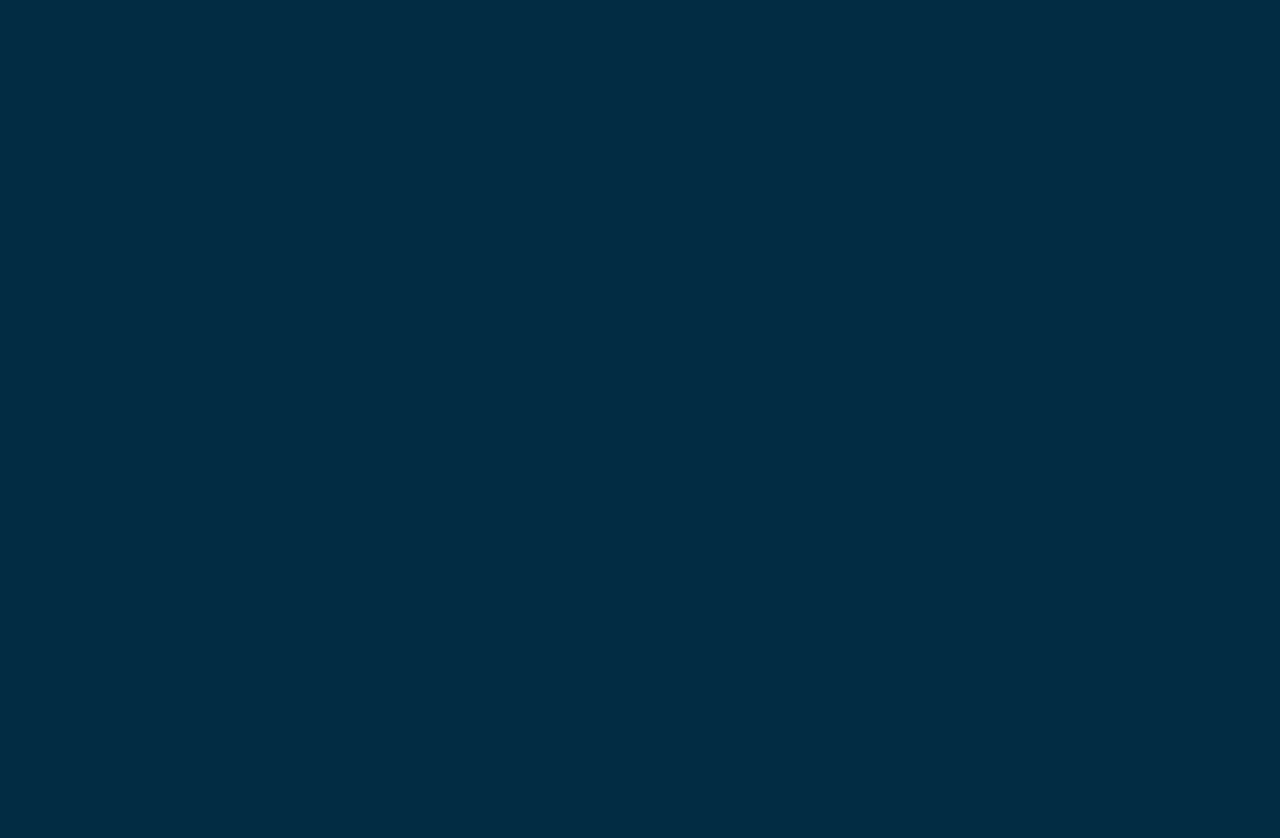
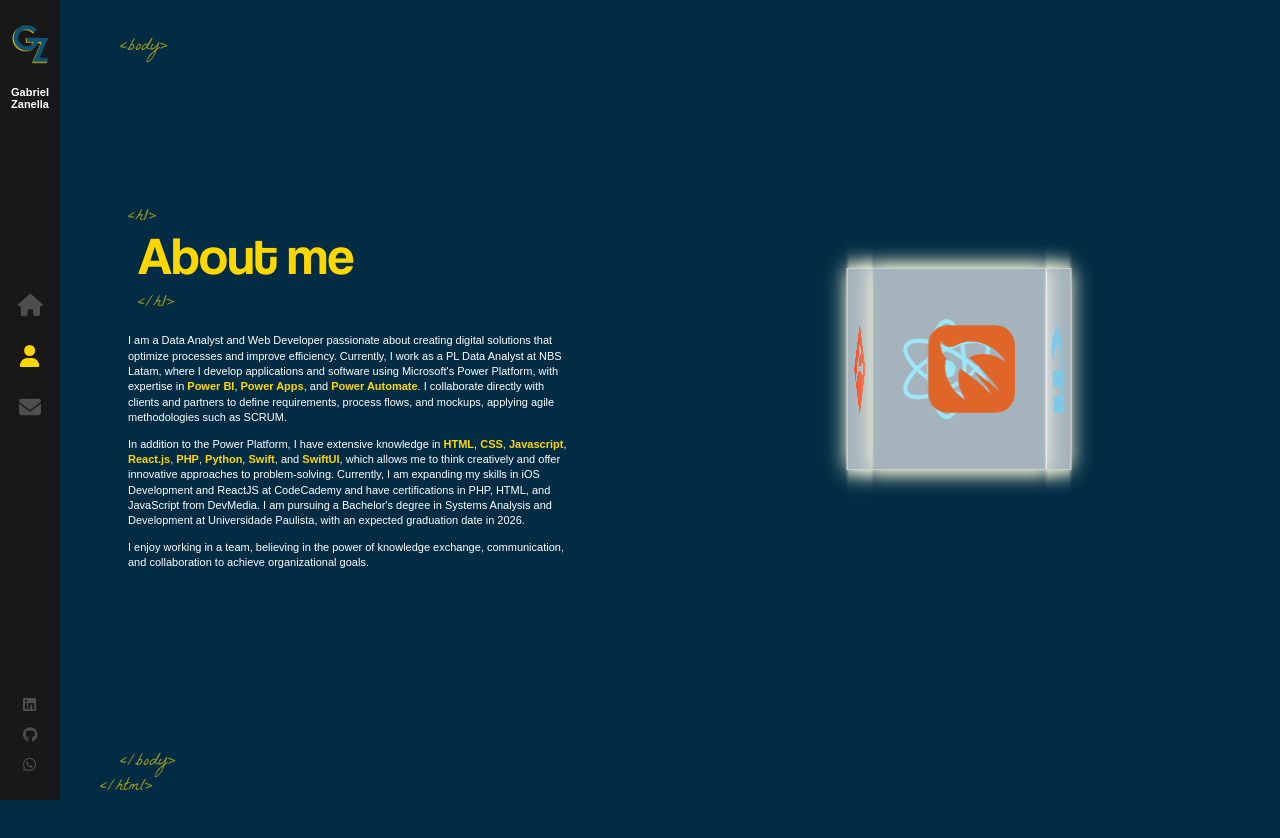
Before and after one commit to gabriel030899/my-portfolio-react, a React (Create React App) app: page /about in a window 1280 px wide. Before the commit this address had no page. Shown: the top 838 px of the page. Before the commit the page ends 800 px from the top, so only its background shows below. Built offline with nearby package versions, Linux system fonts and the light colour scheme.

Commit message:
created about screen and fixed name on nav bar

```diff
--- a/src/App.js
+++ b/src/App.js
@@ -3,6 +3,7 @@ import { Routes, Route } from 'react-router-dom';
 import Layout from './components/Layout';
 import Home from './components/Home';
 import MoreProjects from './components/MoreProjects';
+import About from './components/About';
 
 function App() {
   return (
@@ -11,6 +12,7 @@ function App() {
       <Route path="/" element={<Layout />}>
         <Route index element={<Home />} />
         <Route path='/more-projects' element={<MoreProjects />} />
+        <Route path='/about' element={<About />} />
       </Route>
     </Routes>
     </>
--- /dev/null
+++ b/src/components/About/index.js
@@ -0,0 +1,60 @@
+import './index.scss';
+import AnimatedLetters from '../AnimatedLetters';
+import { useEffect, useState } from 'react';
+import { FontAwesomeIcon } from '@fortawesome/react-fontawesome';
+import { faCss3, faGitAlt, faHtml5, faJsSquare, faPhp, faReact, faSwift } from '@fortawesome/free-brands-svg-icons';
+
+const About = () => {
+    const [letterClass, setLetterClass] = useState('text-animate')
+
+    useEffect(() => {
+            setTimeout(() => {
+                setLetterClass('text-animate-hover')
+            }, 3000)
+        }
+        , [])
+
+    return (
+        <div className="container about-page">
+            <div className="text-zone">
+                <h1>
+                    <AnimatedLetters
+                    letterClass={letterClass}
+                    strArray={['A', 'b', 'o', 'u', 't', ' ', 'm', 'e']}
+                    idx={15}
+                    />
+                </h1>
+                <p>I am a Data Analyst and Web Developer passionate about creating digital solutions that optimize processes and improve efficiency. Currently, I work as a PL Data Analyst at NBS Latam, where I develop applications and software using Microsoft's Power Platform, with expertise in <b>Power BI</b>, <b>Power Apps</b>, and <b>Power Automate</b>. I collaborate directly with clients and partners to define requirements, process flows, and mockups, applying agile methodologies such as SCRUM.</p>
+                <p>In addition to the Power Platform, I have extensive knowledge in <b>HTML</b>, <b>CSS</b>, <b>Javascript</b>, <b>React.js</b>, <b>PHP</b>, <b>Python</b>, <b>Swift</b>, and <b>SwiftUI</b>, which allows me to think creatively and offer innovative approaches to problem-solving.
+Currently, I am expanding my skills in iOS Development and ReactJS at CodeCademy and have certifications in PHP, HTML, and JavaScript from DevMedia.
+I am pursuing a Bachelor's degree in Systems Analysis and Development at Universidade Paulista, with an expected graduation date in 2026.</p>
+                <p>I enjoy working in a team, believing in the power of knowledge exchange, communication, and collaboration to achieve organizational goals.</p>
+            </div>
+
+            <div className="stage-cube-cont">
+                <div className="cubespinner">
+                    <div className="face1">
+                        <FontAwesomeIcon icon={faReact} color="#5ED4F4"/>
+                    </div>
+                    <div className="face2">
+                        <FontAwesomeIcon icon={faHtml5} color="#F06529"/>
+                    </div>
+                    <div className="face3">
+                        <FontAwesomeIcon icon={faCss3} color="#28A4D9"/>
+                    </div>
+                    <div className="face4">
+                        <FontAwesomeIcon icon={faSwift} color="#E06529"/>
+                    </div>
+                    <div className="face5">
+                        <FontAwesomeIcon icon={faJsSquare} color="#EFD81D"/>
+                    </div>
+                    <div className="face6">
+                        <FontAwesomeIcon icon={faGitAlt} color="#EC4D28"/>
+                    </div>
+                </div>
+            </div>
+        </div>
+    )
+}
+
+export default About;
--- /dev/null
+++ b/src/components/About/index.scss
@@ -0,0 +1,79 @@
+.stage-cube-cont{
+    width: 50%;
+    height: 100%;
+    top: 0;
+    padding-top: 18%;
+    margin-left: 0;
+    position: absolute;
+    right: 0;
+    overflow: hidden;
+}
+
+.cubespinner{
+    animation-name: spincube;
+    animation-timing-function: ease-in-out;
+    animation-iteration-count: infinite;
+    animation-duration: 12s;
+    transform-style: preserve-3d;
+    transform-origin: 100px 100px 0;
+    margin-left: calc(50% - 100px);
+
+    div{
+        position: absolute;
+        width: 200px;
+        height: 200px;
+        border: 1px solid #ccc;
+        background: rgba(255, 255, 255, 0.4);
+        font-size: 100px;
+        display: flex;
+        justify-content: center;
+        align-items: center;
+        box-shadow: 0 0 20px 0px lightyellow;
+    }
+
+    .face1{
+        transform: translateZ(100px);
+    }
+
+    .face2{
+        transform: rotateY(90deg) translateZ(100px);
+    }
+
+    .face3{
+        transform: rotateY(90deg) rotateX(90deg) translateZ(100px);
+    }
+
+    .face4{
+        transform: rotateY(180deg) rotateZ(90deg) translateZ(100px);
+    }
+
+    .face5{
+        transform: rotateY(-90deg) rotateZ(90deg) translateZ(100px);
+    }
+
+    .face6{
+        transform: rotateX(-90deg) translateZ(100px);
+    }
+}
+
+@keyframes spincube{
+    from,
+    to{
+        transform: rotateX(0deg) rotateY(0deg) rotateZ(0deg);
+    }
+    16%{
+        transform: rotateY(-90deg);
+    }
+    33%{
+        transform: rotateY(-90deg) rotateZ(-90deg);
+    }
+    50%{
+        transform: rotateY(-180deg) rotateZ(-90deg);
+    }
+    66%{
+        transform: rotateY(-270deg) rotateZ(-90deg);
+    }
+    83%{
+        transform: rotateX(90deg)
+    }
+}
--- a/src/components/Layout/index.scss
+++ b/src/components/Layout/index.scss
@@ -38,3 +38,82 @@
     animation-delay: 1s;
 
 }
+
+.about-page{
+    .text-zone{
+        position: absolute;
+        left: 10%;
+        top: 50%;
+        transform: translateY(-50%);
+        width: 35%;
+        vertical-align: middle;
+        display: table-cell;
+        max-height: 90%;
+    }
+
+    h1{
+        font-size: 53px;
+        font-family: 'Coolvetica';
+        color: #ffd700;
+        font-weight: 400;
+        margin-top: 0;
+        position: relative;
+        margin-bottom: 40px;
+        left: 10px;
+
+        &::before{
+            content: '<h1>';
+            font-family: 'La Belle Aurore';
+            color: #ffd700;
+            font-size: 18px;
+            position: absolute;
+            margin-top: -10px;
+            left: -10px;
+            opacity: 0.6;
+            line-height: 18px;
+        }
+        &::after{
+            content: '</h1>';
+            font-family: 'La Belle Aurore';
+            color: #ffd700;
+            font-size: 18px;
+            position: absolute;
+            left: -20px;
+            bottom: -20px;
+            margin-left: 20px;
+            opacity: 0.6;
+            line-height: 18px;
+            animation: fadeIn 1s 1.7s backwards;
+        }
+    }
+
+    p{
+        font-style: 13px;
+        color: #fff;
+        font-family: sans-serif;
+        font-weight: 300;
+        min-width: fit-content;
+        animation: pulse 1s;
+
+        &:nth-of-type(1){
+            animation-delay: 1.1s;
+        }
+        &:nth-of-type(2){
+            animation-delay: 1.2s;
+        }
+        &:nth-of-type(3){
+            animation-delay: 1.3s;
+        }
+
+        b{
+            color: #ffd700;
+        }
+    }
+
+
+    .text-animate-hover{
+        &:hover{
+            color: #fff;
+        }
+    }
+}
--- a/src/components/MoreProjects/index.scss
+++ b/src/components/MoreProjects/index.scss
@@ -33,6 +33,7 @@
 
             h2{
                 margin: 20px 0 0 40px;
+                font-family: 'Coolvetica';
 
                 &::before{
                     content: '<h1>';
@@ -61,6 +62,8 @@
                 color: #fff;
                 text-decoration: none;
                 margin: 0 0 0 40px;
+                font-family: 'Coolvetica';
+                font-weight: 300;
 
                 &::before{
                     content: '<a>';
@@ -108,55 +111,12 @@
 
             h3{
                 font-size: 18px;
-
-
-                &::before{
-                    content: '<h2>';
-                    font-family: 'La Belle Aurore';
-                    color: #ffd700;
-                    font-size: 18px;
-                    position: absolute;
-                    margin-left: -30px;
-                    margin-top: -20px;
-                    opacity: 0.6;
-                }
-                &::after{
-                    content: '</h2>';
-                    font-family: 'La Belle Aurore';
-                    color: #ffd700;
-                    font-size: 18px;
-                    position: absolute;
-                    margin-top: 10px;
-                    margin-left: 20px;
-                    opacity: 0.6;
-                    animation: fadeIn 1s 1.7s backwards;
-                }
+                font-family: 'coolvetica';
+                font-weight: 300;
             }
 
             p{
                 width: 70%;
-
-                &::before{
-                    content: '<p>';
-                    font-family: 'La Belle Aurore';
-                    color: #ffd700;
-                    font-size: 18px;
-                    position: absolute;
-                    margin-left: -25px;
-                    margin-top: -25px;
-                    opacity: 0.6;
-                }
-                &::after{
-                    content: '</p>';
-                    font-family: 'La Belle Aurore';
-                    color: #ffd700;
-                    font-size: 18px;
-                    position: absolute;
-                    margin-top: 10px;
-                    margin-left: 20px;
-                    opacity: 0.6;
-                    animation: fadeIn 1s 1.7s backwards;
-                }
             }
 
             .project-description-text a{
--- a/src/components/Sidebar/index.js
+++ b/src/components/Sidebar/index.js
@@ -9,9 +9,9 @@ const Sidebar = () => (
     <div className='nav-bar'>
         <Link className='logo' to='/'>
             <img src={LogoG} alt='logo' />
-            <p>Gabriel</p>
-            <p>Zanella</p>
         </Link>
+        <p>Gabriel</p>
+        <p>Zanella</p>
         <nav>
             <NavLink exact="true" activeclassname="active" to='/'>
                 <FontAwesomeIcon icon={faHome} color="#4e4e4e"/>
--- a/src/components/Sidebar/index.scss
+++ b/src/components/Sidebar/index.scss
@@ -6,6 +6,17 @@
     top: 0;
     z-index: 3;
     min-height: 500px;
+
+    p{
+        font-size: 11px;
+        font-weight: bold;
+        color: #fff;
+        font-family: sans-serif;
+        text-decoration: none;
+        margin: 0 5px;
+        line-height: 12px;
+        text-align: center;
+    }
 }
 .logo{
     display: block;
@@ -16,22 +27,6 @@
         margin: 8px auto;
         width: 54px;
         height: auto;
-    }
-
-    p{
-        font-size: 11px;
-        font-weight: bold;
-        color: #fff;
-        text-decoration: none;
-        margin: 0 5px;
-        line-height: 12px;
-
-        &:first-child{
-            text-align: start;
-        }
-        &:last-child{
-            text-align: end;
-        }
     }
 }
 
```
Also changed, not shown: 1 other file (tests, documents, lock files or other folders).
